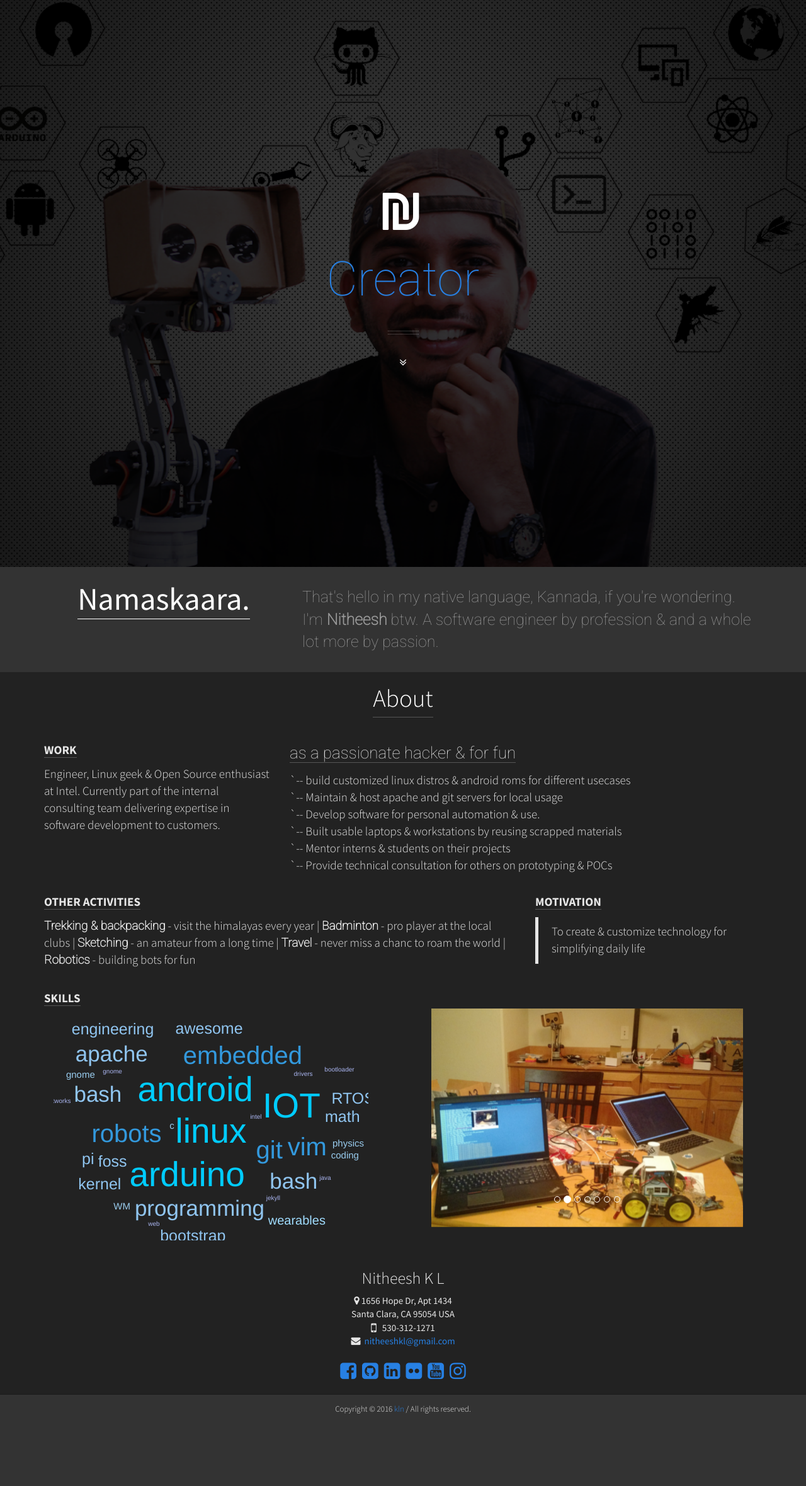
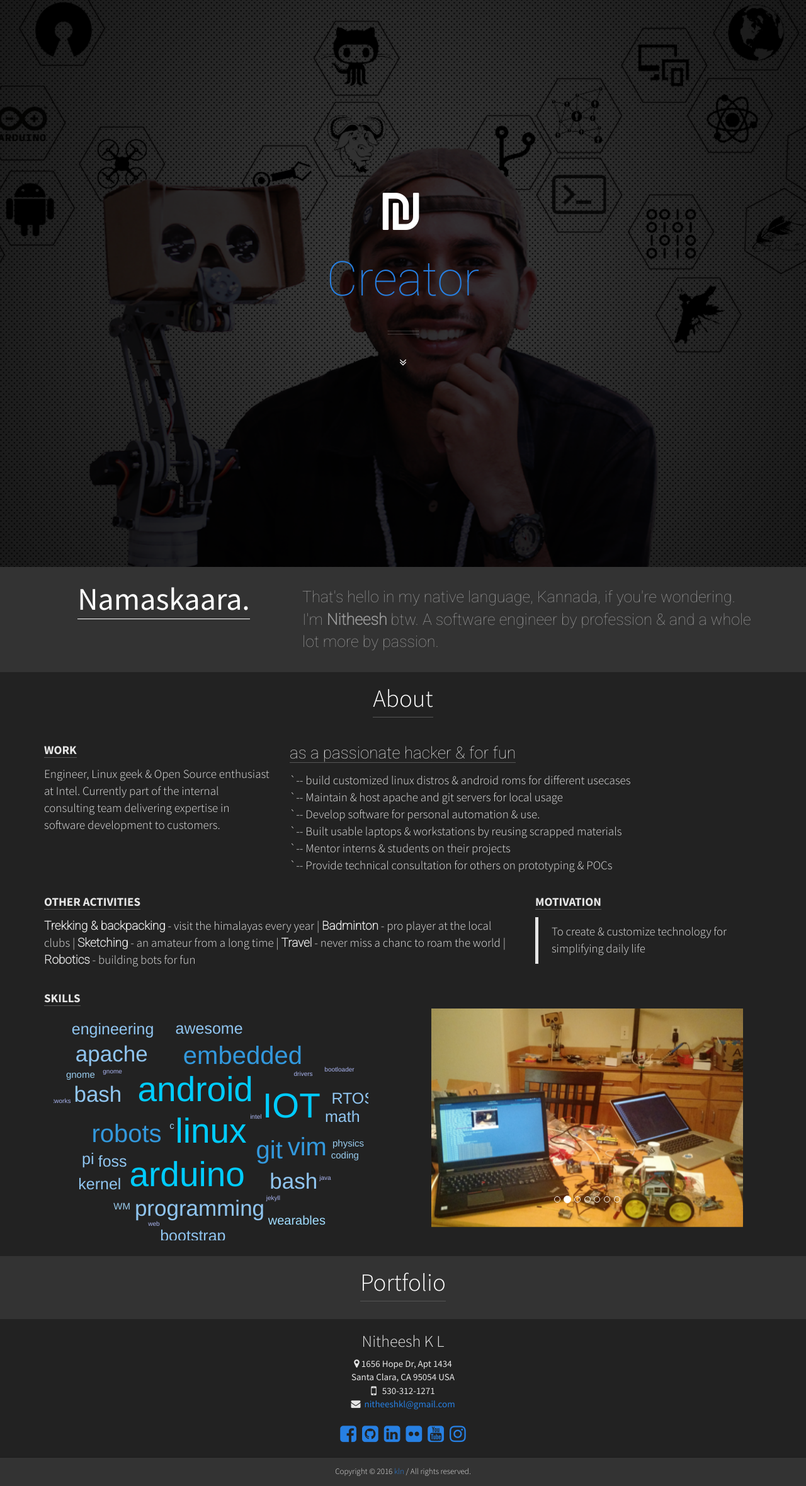
Before and after one commit to nitheeshkl/nitheeshkl.github.io, a Jekyll site: the page built from _pages/02_splash.md, in a window 1280 px wide. Shown: the whole page at 63% size. Built offline with Jekyll 4.4.1, drawn with Linux system fonts in a browser that asks for light colours; nearby versions of some CDN libraries; some web fonts are replaced; before the commit the page ends 2259 px from its top, so only the background shows below that.

Commit message:
add portfolio section holder
Signed-off-by: Nitheesh K L <nitheesh.k.l@intel.com>

```diff
--- a/_pages/02_splash.md
+++ b/_pages/02_splash.md
@@ -74,7 +74,14 @@ intro_message:
         </div>
     </div>
     </div>
+</div>
+</div>
+</div><!-- about section -->
 
+<div id="portfolio_wrapper">
+<div class="container">
+<div id="portfolio">
+    <h1 class="section_title text-center"> <span class="underline">Portfolio</span></h1>
 </div>
 </div>
 </div>
--- a/assets/_sass/_custom_styles.scss
+++ b/assets/_sass/_custom_styles.scss
@@ -227,3 +227,14 @@ body {
     padding: 15px;
     margin: 15px;
 }
+
+#portfolio .section_title {
+    color: #fff;
+    padding-bottom: $padding-large-vertical;
+    margin-bottom: $padding-large-vertical;
+}
+
+#portfolio .section_title .underline {
+    padding-bottom: 5px;
+    border-bottom: 0.5px solid $gray;
+}
```
